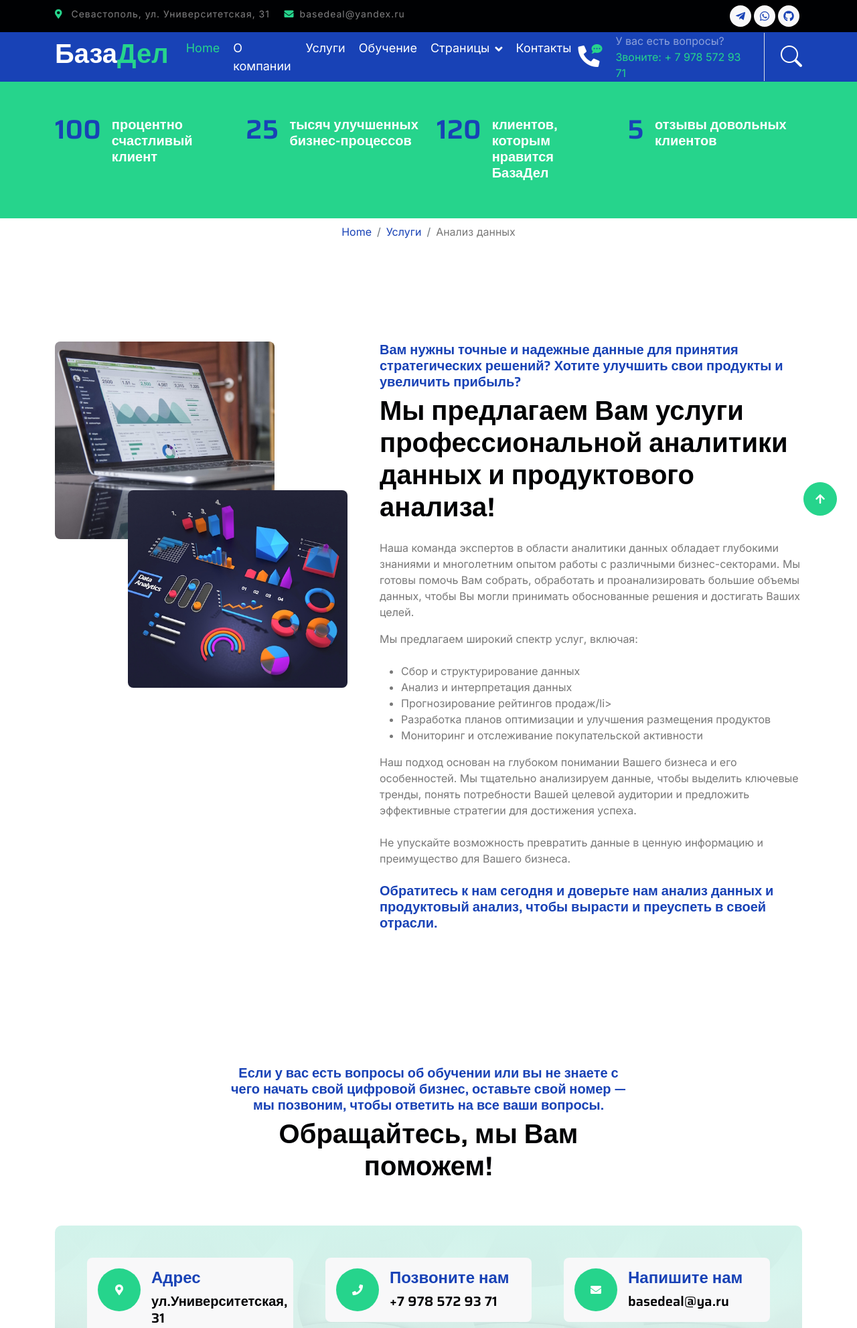
After one commit to master-cim/bazadel, a Django app: page /analys/ in a window 1280 px wide. The commit adds this page. Shown: the top 1983 px of the page at 67% size. Run offline with Django 4.2, Linux system fonts and the light colour scheme; some libraries are stand-ins or nearby versions.

Commit message:
анализ и продвижение

```diff
--- a/bazadel/posts/forms.py
+++ b/bazadel/posts/forms.py
@@ -10,7 +10,7 @@
         model = Order
         fields = ('author', 'text', 'phone_number', 'e_mail',)
         widgets = {
-            'text': Textarea(attrs={'style': 'width: 100%;', 'rows': 5, 'placeholder': 'ОПИШИТЕ ПРОБЛЕМУ'},),
+            'text': Textarea(attrs={'style': 'width: 100%;', 'rows': 5, 'placeholder': 'ЗАДАЧА'},),
             'e_mail': EmailInput(attrs={'style': 'width: 100%;', 'placeholder': 'test@example.com'}),
             'phone_number': TextInput(attrs={'style': 'width: 100%;', 'placeholder': '+79785558989'}),
             'author': TextInput(attrs={'style': 'width: 100%;', 'placeholder': 'ИМЯ'}),
--- a/bazadel/posts/urls.py
+++ b/bazadel/posts/urls.py
@@ -17,4 +17,7 @@
     path('learning/', views.learning, name='learning'),
     path('website/', views.website, name='website'),
     path('database/', views.database, name='database'),
+    path('telega/', views.telega, name='telega'),
+    path('prom/', views.promotion, name='promotion'),
+    path('analys/', views.analys, name='analys'),
 ]
--- a/bazadel/posts/views.py
+++ b/bazadel/posts/views.py
@@ -118,3 +118,90 @@
         'form': form,
     }
     return render(request, template, context)
+
+
+def telega(request):
+    template = 'posts/telega.html'
+    form = OrderForm(request.POST or None)
+    if form.is_valid():
+        subject = "Заявка от пользователя сайта"
+        body = {
+                'author': form.cleaned_data['author'],
+                'phone_number': form.cleaned_data['phone_number'],
+                'e_mail': form.cleaned_data['e_mail'],
+                'text': form.cleaned_data['text'],
+            }
+        message = "\n".join(body.values())
+        try:
+            send_mail(subject, message,
+                          settings.EMAIL_HOST_USER,
+                          ['basedeal@yandex.ru'])
+        except BadHeaderError:
+                return HttpResponse('Найден некорректный заголовок')
+        form = form.save(commit=False)
+        form.save()
+        return HttpResponseRedirect(reverse_lazy('posts:service'))
+
+    context = {
+        # ...,
+        'form': form,
+    }
+    return render(request, template, context)
+
+
+def promotion(request):
+    template = 'posts/promotion.html'
+    form = OrderForm(request.POST or None)
+    if form.is_valid():
+        subject = "Заявка от пользователя сайта"
+        body = {
+                'author': form.cleaned_data['author'],
+                'phone_number': form.cleaned_data['phone_number'],
+                'e_mail': form.cleaned_data['e_mail'],
+                'text': form.cleaned_data['text'],
+            }
+        message = "\n".join(body.values())
+        try:
+            send_mail(subject, message,
+                          settings.EMAIL_HOST_USER,
+                          ['basedeal@yandex.ru'])
+        except BadHeaderError:
+                return HttpResponse('Найден некорректный заголовок')
+        form = form.save(commit=False)
+        form.save()
+        return HttpResponseRedirect(reverse_lazy('posts:service'))
+
+    context = {
+        # ...,
+        'form': form,
+    }
+    return render(request, template, context)
+
+
+def analys(request):
+    template = 'posts/analys.html'
+    form = OrderForm(request.POST or None)
+    if form.is_valid():
+        subject = "Заявка от пользователя сайта"
+        body = {
+                'author': form.cleaned_data['author'],
+                'phone_number': form.cleaned_data['phone_number'],
+                'e_mail': form.cleaned_data['e_mail'],
+                'text': form.cleaned_data['text'],
+            }
+        message = "\n".join(body.values())
+        try:
+            send_mail(subject, message,
+                          settings.EMAIL_HOST_USER,
+                          ['basedeal@yandex.ru'])
+        except BadHeaderError:
+                return HttpResponse('Найден некорректный заголовок')
+        form = form.save(commit=False)
+        form.save()
+        return HttpResponseRedirect(reverse_lazy('posts:service'))
+
+    context = {
+        # ...,
+        'form': form,
+    }
+    return render(request, template, context)
--- a/bazadel/templates/includes/services.html
+++ b/bazadel/templates/includes/services.html
@@ -37,7 +37,7 @@
                                 <i class="fa fa-paper-plane fa-7x mb-4 text-primary"></i>
                                 <h4 class="mb-3">Приложения для Telegram</h4>
                                 <p class="mb-4">Увеличьте свою видимость и привлекайте новых клиентов с помощью продвижения бизнеса в Telegram.</p>
-                                <a href="" class="btn btn-secondary text-white px-5 py-3 rounded-pill">Читать далее</a>
+                                <a href="{% url 'posts:telega' %}" class="btn btn-secondary text-white px-5 py-3 rounded-pill">Читать далее</a>
                             </div>
                         </div>
                     </div>
@@ -49,7 +49,7 @@
                                 <i class="fas fa-external-link-alt fa-7x mb-4 text-primary"></i>
                                 <h4 class="mb-3">Продвижение</h4>
                                 <p class="mb-4">Мы предлагаем комплексные решения по продвижению Вашего бизнеса, используя современные технологии и стратегии.</p>
-                                <a href="" class="btn btn-secondary text-white px-5 py-3 rounded-pill">Читать далее</a>
+                                <a href="{% url 'posts:promotion' %}" class="btn btn-secondary text-white px-5 py-3 rounded-pill">Читать далее</a>
                             </div>
 
                         </div>
@@ -62,7 +62,7 @@
                                 <i class="fa  fa-life-ring fa-spin fa-7x mb-4 text-primary"></i>
                                 <h4 class="mb-3">Анализ данных</h4>
                                 <p class="mb-4">Максимизируйте потенциал Вашего бизнеса с помощью анализа клиентов, искусственного интеллекта! </p>
-                                <a href="" class="btn btn-secondary text-white px-5 py-3 rounded-pill">Читать далее</a>
+                                <a href="{% url 'posts:analys' %}" class="btn btn-secondary text-white px-5 py-3 rounded-pill">Читать далее</a>
                             </div>
                         </div>
                     </div>
--- /dev/null
+++ b/bazadel/templates/posts/analys.html
@@ -0,0 +1,67 @@
+<!DOCTYPE html>
+{% extends 'base.html' %}
+{% load static %}
+{% block content %}
+{% include 'includes/factstart.html' %}
+
+        <!-- Page Header Start -->
+    <div class="container-fluid px-0 py-2">
+        <nav aria-label="breadcrumb animated slideInDown">
+            <ol class="breadcrumb justify-content-center mb-0">
+                <li class="breadcrumb-item"><a href="{% url 'posts:index' %}" >Home</a></li>
+                <li class="breadcrumb-item"><a href="{% url 'posts:service' %}" >Услуги</a></li>
+                <li class="breadcrumb-item" aria-current="page">Анализ данных</li>
+            </ol>
+        </nav>
+    </div>
+    <!-- Page Header End -->
+
+        <!-- WebSite Start -->
+        <div class="container-fluid py-5 my-5">
+            <div class="container py-5">
+                <div class="row g-5">
+                    <div class="col-lg-5 col-md-6 col-sm-12 wow fadeIn" data-wow-delay=".3s">
+                        <div class="h-100 position-relative">
+                            <img src="{% static 'img/analys-1.jpg' %}" class="img-fluid w-75 rounded" alt="" style="margin-bottom: 25%;">
+                            <div class="position-absolute w-75" style="top: 25%; left: 25%;">
+                                <img src="{% static 'img/analys-2.jpg' %}" class="img-fluid w-100 rounded" alt="">
+                            </div>
+                        </div>
+                    </div>
+                    <div class="col-lg-7 col-md-6 col-sm-12 wow fadeIn" data-wow-delay=".5s">
+                        <h5 class="text-primary">
+                            Вам нужны точные и надежные данные для принятия стратегических решений? Хотите улучшить свои продукты и увеличить прибыль?
+                        </h5>
+                        <h1 class="mb-4">
+                            Мы предлагаем Вам услуги профессиональной аналитики данных и продуктового анализа!
+                        </h1>
+                        <p>
+                            Наша команда экспертов в области аналитики данных обладает глубокими знаниями и многолетним опытом работы с различными бизнес-секторами. Мы готовы помочь Вам собрать, обработать и проанализировать большие объемы данных, чтобы Вы могли принимать обоснованные решения и достигать Ваших целей.
+                        </p>
+                        <p class="mb-4">
+                            Мы предлагаем широкий спектр услуг, включая:
+                            <ul>
+                                <li>Сбор и структурирование данных</li>
+                                <li>Анализ и интерпретация данных</li>
+                                <li>Прогнозирование рейтингов продаж/li>
+                                <li>Разработка планов оптимизации и улучшения размещения продуктов</li>
+                                <li>Мониторинг и отслеживание покупательской активности</li>
+                            </ul>
+                        </p>
+                        <p class="mb-4">
+                            Наш подход основан на глубоком понимании Вашего бизнеса и его особенностей. Мы тщательно анализируем данные, чтобы выделить ключевые тренды, понять потребности Вашей целевой аудитории и предложить эффективные стратегии для достижения успеха.
+                        </p>
+                        <p class="mb-4">
+                            Не упускайте возможность превратить данные в ценную информацию и преимущество для Вашего бизнеса.
+                        </p>
+                    <h5 class="text-primary">
+                        Обратитесь к нам сегодня и доверьте нам анализ данных и продуктовый анализ, чтобы вырасти и преуспеть в своей отрасли.
+                    </h5>
+                    </div>
+                </div>
+            </div>
+        </div>
+        <!-- WebSite End -->
+{% include 'includes/form_order.html' %}
+
+{% endblock %}
```
Also changed, not shown: bazadel/templates/posts/promotion.html (added, +64 -0 lines), bazadel/templates/posts/telega.html (added, +64 -0 lines), bazadel/static/img/analys-1.jpg (added), bazadel/static/img/analys-2.jpg (added), bazadel/static/img/dbase-1.jpg, bazadel/static/img/dbase-2.jpg, bazadel/static/img/prom-1.jpg (added), bazadel/static/img/prom-2.jpg (added), bazadel/static/img/prom_1.jpg (added), bazadel/static/img/telega-1.jpg (added), bazadel/static/img/telega-2.jpg (added).
